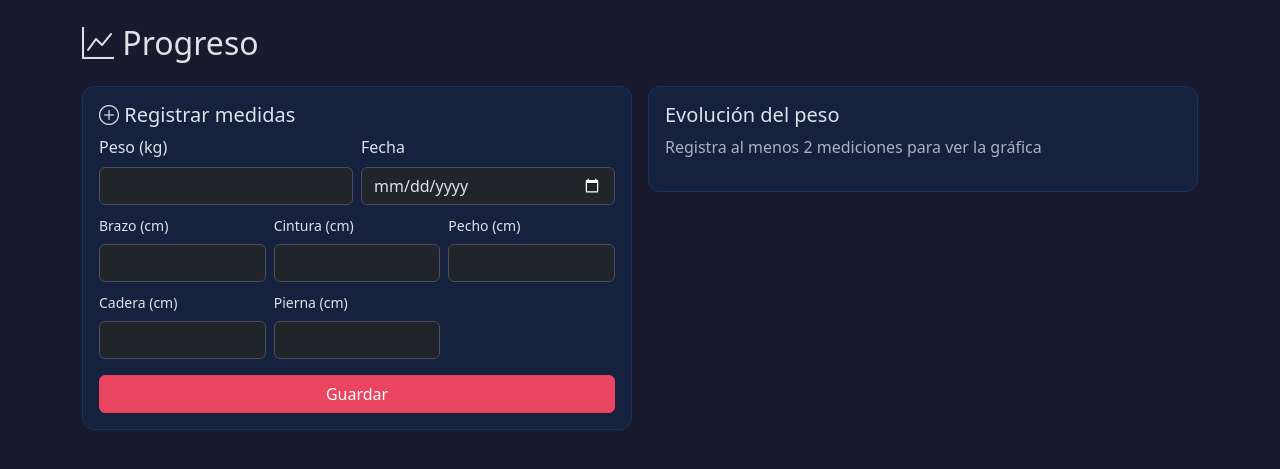
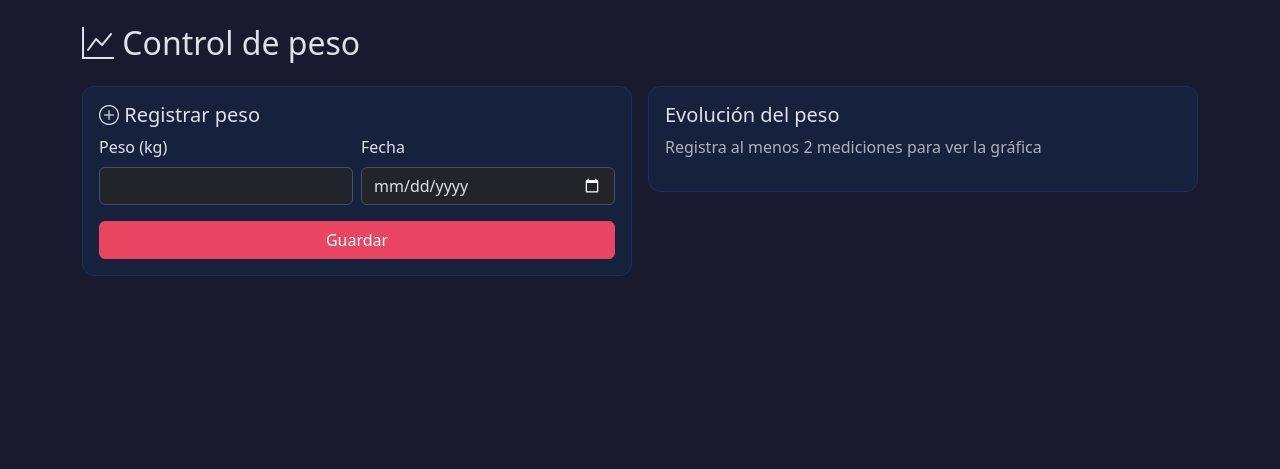
Before and after one commit to fyedro/canas, a FastAPI app: template app/templates/progress/index.html in a window 1280 px wide. Shown: the top 469 px of the page. Run offline with FastAPI, Linux system fonts and the light colour scheme; the template is opened without the code that fills it, so the values that code supplies are empty; some libraries are stand-ins or nearby versions.

Commit message:
nav groups, bulk macros, weight-only progress, CAÑAS meaning

```diff
--- a/app/routers/diet_plans.py
+++ b/app/routers/diet_plans.py
@@ -384,6 +384,60 @@ async def lookup_food_macros(
     return RedirectResponse(url=f"/diet-plans/{plan_id}/edit", status_code=302)
 
 
+@router.post("/{plan_id}/auto-macros")
+async def auto_macros(
+    plan_id: int,
+    db: AsyncSession = Depends(get_db),
+    user: UserProfile = Depends(get_current_user),
+):
+    if not user:
+        return RedirectResponse(url="/auth/login")
+
+    result = await db.execute(
+        select(DietPlan)
+        .where(DietPlan.id == plan_id, DietPlan.user_id == user.id)
+        .options(selectinload(DietPlan.meals).selectinload(DietPlanMeal.foods))
+    )
+    plan = result.scalar_one_or_none()
+    if not plan:
+        raise HTTPException(status_code=404, detail="Plan no encontrado")
+
+    async with httpx.AsyncClient() as client:
+        for meal in plan.meals:
+            for food in meal.foods:
+                if food.calorias and food.calorias > 0:
+                    continue
+                search_name = re.sub(r'\s*/\s*.*', '', food.food_name).strip().lower()
+                try:
+                    resp = await client.get(
+                        "https://world.openfoodfacts.org/cgi/search.pl",
+                        params={
+                            "search_terms": search_name,
+                            "search_simple": 1,
+                            "action": "process",
+                            "json": 1,
+                            "page_size": 3,
+                            "lang": "es",
+                        },
+                        timeout=10,
+                    )
+                    data = resp.json()
+                    for p in data.get("products", []):
+                        nut = p.get("nutriments", {})
+                        cal = nut.get("energy-kcal_100g")
+                        if cal and cal > 0:
+                            food.calorias = cal
+                            food.proteinas = nut.get("proteins_100g")
+                            food.carbs = nut.get("carbohydrates_100g")
+                            food.grasas = nut.get("fat_100g")
+                            break
+                except Exception:
+                    pass
+
+    await db.commit()
+    return RedirectResponse(url=f"/diet-plans/{plan_id}/edit", status_code=302)
+
+
 @router.post("/{plan_id}/meals/{meal_id}/delete-food/{food_id}")
 async def delete_food(
     plan_id: int,
--- a/app/templates/base.html
+++ b/app/templates/base.html
@@ -13,8 +13,9 @@
     {% if user %}
     <nav class="navbar navbar-expand-lg navbar-dark bg-dark border-bottom border-secondary sticky-top">
         <div class="container">
-            <a class="navbar-brand fw-bold text-warning" href="/dashboard">
+            <a class="navbar-brand fw-bold text-warning" href="/dashboard" title="Calorías, Abdominales, Ñam, Actividad y Salud">
                 <i class="bi bi-fire"></i> CAÑAS
+                <small class="d-none d-md-inline text-light-emphasis" style="font-size:0.55rem;opacity:0.6"> Calorías · Abdominales · Ñam · Actividad · Salud</small>
             </a>
             <button class="navbar-toggler" type="button" data-bs-toggle="collapse" data-bs-target="#navbarNav">
                 <span class="navbar-toggler-icon"></span>
@@ -24,20 +25,26 @@
                     <li class="nav-item">
                         <a class="nav-link" href="/dashboard"><i class="bi bi-house"></i> Inicio</a>
                     </li>
-                    <li class="nav-item">
-                        <a class="nav-link" href="/routines"><i class="bi bi-list-check"></i> Rutinas</a>
+                    <li class="nav-item dropdown">
+                        <a class="nav-link dropdown-toggle" href="#" role="button" data-bs-toggle="dropdown">
+                            <i class="bi bi-activity"></i> Entrenamiento
+                        </a>
+                        <ul class="dropdown-menu">
+                            <li><a class="dropdown-item" href="/routines"><i class="bi bi-list-check"></i> Rutinas</a></li>
+                            <li><a class="dropdown-item" href="/workout"><i class="bi bi-lightning"></i> Entrenar</a></li>
+                        </ul>
+                    </li>
+                    <li class="nav-item dropdown">
+                        <a class="nav-link dropdown-toggle" href="#" role="button" data-bs-toggle="dropdown">
+                            <i class="bi bi-egg-fried"></i> Dieta
+                        </a>
+                        <ul class="dropdown-menu">
+                            <li><a class="dropdown-item" href="/diet"><i class="bi bi-journal"></i> Diario</a></li>
+                            <li><a class="dropdown-item" href="/diet-plans"><i class="bi bi-calendar-week"></i> Planes</a></li>
+                        </ul>
                     </li>
                     <li class="nav-item">
-                        <a class="nav-link" href="/workout"><i class="bi bi-activity"></i> Entrenar</a>
-                    </li>
-                    <li class="nav-item">
-                        <a class="nav-link" href="/diet"><i class="bi bi-egg-fried"></i> Dieta</a>
-                    </li>
-                    <li class="nav-item">
-                        <a class="nav-link" href="/diet-plans"><i class="bi bi-calendar-week"></i> Planes</a>
-                    </li>
-                    <li class="nav-item">
-                        <a class="nav-link" href="/progress"><i class="bi bi-graph-up"></i> Progreso</a>
+                        <a class="nav-link" href="/progress"><i class="bi bi-graph-up"></i> Peso</a>
                     </li>
                 </ul>
                 <ul class="navbar-nav">
--- a/app/templates/progress/index.html
+++ b/app/templates/progress/index.html
@@ -1,13 +1,13 @@
 {% extends "base.html" %}
 {% block title %}Progreso{% endblock %}
 {% block content %}
-<h2><i class="bi bi-graph-up"></i> Progreso</h2>
+<h2><i class="bi bi-graph-up"></i> Control de peso</h2>
 
 <div class="row g-3 mt-2">
     <div class="col-md-6">
         <div class="card">
             <div class="card-body">
-                <h5><i class="bi bi-plus-circle"></i> Registrar medidas</h5>
+                <h5><i class="bi bi-plus-circle"></i> Registrar peso</h5>
                 <form method="post" action="/progress/measure">
                     <div class="row g-2 mb-3">
                         <div class="col-6">
@@ -17,26 +17,6 @@
                         <div class="col-6">
                             <label class="form-label">Fecha</label>
                             <input type="date" name="fecha" class="form-control" value="{{ measurements[-1].fecha if measurements else '' }}">
-                        </div>
-                        <div class="col-4">
-                            <label class="form-label small">Brazo (cm)</label>
-                            <input type="number" name="brazo" class="form-control" step="0.5">
-                        </div>
-                        <div class="col-4">
-                            <label class="form-label small">Cintura (cm)</label>
-                            <input type="number" name="cintura" class="form-control" step="0.5">
-                        </div>
-                        <div class="col-4">
-                            <label class="form-label small">Pecho (cm)</label>
-                            <input type="number" name="pecho" class="form-control" step="0.5">
-                        </div>
-                        <div class="col-4">
-                            <label class="form-label small">Cadera (cm)</label>
-                            <input type="number" name="cadera" class="form-control" step="0.5">
-                        </div>
-                        <div class="col-4">
-                            <label class="form-label small">Pierna (cm)</label>
-                            <input type="number" name="pierna" class="form-control" step="0.5">
                         </div>
                     </div>
                     <button type="submit" class="btn btn-warning w-100">Guardar</button>
@@ -59,49 +39,28 @@
     </div>
 </div>
 
-<!-- Measurements table -->
 {% if measurements %}
 <div class="card mt-3">
     <div class="card-body">
-        <h5>Historial de medidas</h5>
+        <h5>Historial</h5>
         <div class="table-responsive">
             <table class="table table-dark table-sm">
                 <thead>
                     <tr>
                         <th>Fecha</th>
-                        <th>Peso</th>
-                        <th>Brazo</th>
-                        <th>Cintura</th>
-                        <th>Pecho</th>
-                        <th>Cadera</th>
-                        <th>Pierna</th>
+                        <th>Peso (kg)</th>
                     </tr>
                 </thead>
                 <tbody>
-                    {% for m in measurements %}
+                    {% for m in reversed(measurements) %}
                     <tr>
                         <td>{{ m.fecha.strftime("%d/%m") }}</td>
                         <td>{{ "%.1f"|format(m.peso) if m.peso else "-" }}</td>
-                        <td>{{ "%.1f"|format(m.brazo) if m.brazo else "-" }}</td>
-                        <td>{{ "%.1f"|format(m.cintura) if m.cintura else "-" }}</td>
-                        <td>{{ "%.1f"|format(m.pecho) if m.pecho else "-" }}</td>
-                        <td>{{ "%.1f"|format(m.cadera) if m.cadera else "-" }}</td>
-                        <td>{{ "%.1f"|format(m.pierna) if m.pierna else "-" }}</td>
                     </tr>
                     {% endfor %}
                 </tbody>
             </table>
         </div>
-    </div>
-</div>
-{% endif %}
-
-<!-- Recent workouts summary -->
-{% if recent_workouts %}
-<div class="card mt-3">
-    <div class="card-body">
-        <h5>Últimos entrenamientos</h5>
-        <canvas id="volumeChart" height="200"></canvas>
     </div>
 </div>
 {% endif %}
```
Also changed, not shown: app/routers/progress.py (+1 -28 lines), app/templates/diet_plans/edit.html (+7 -4 lines).
